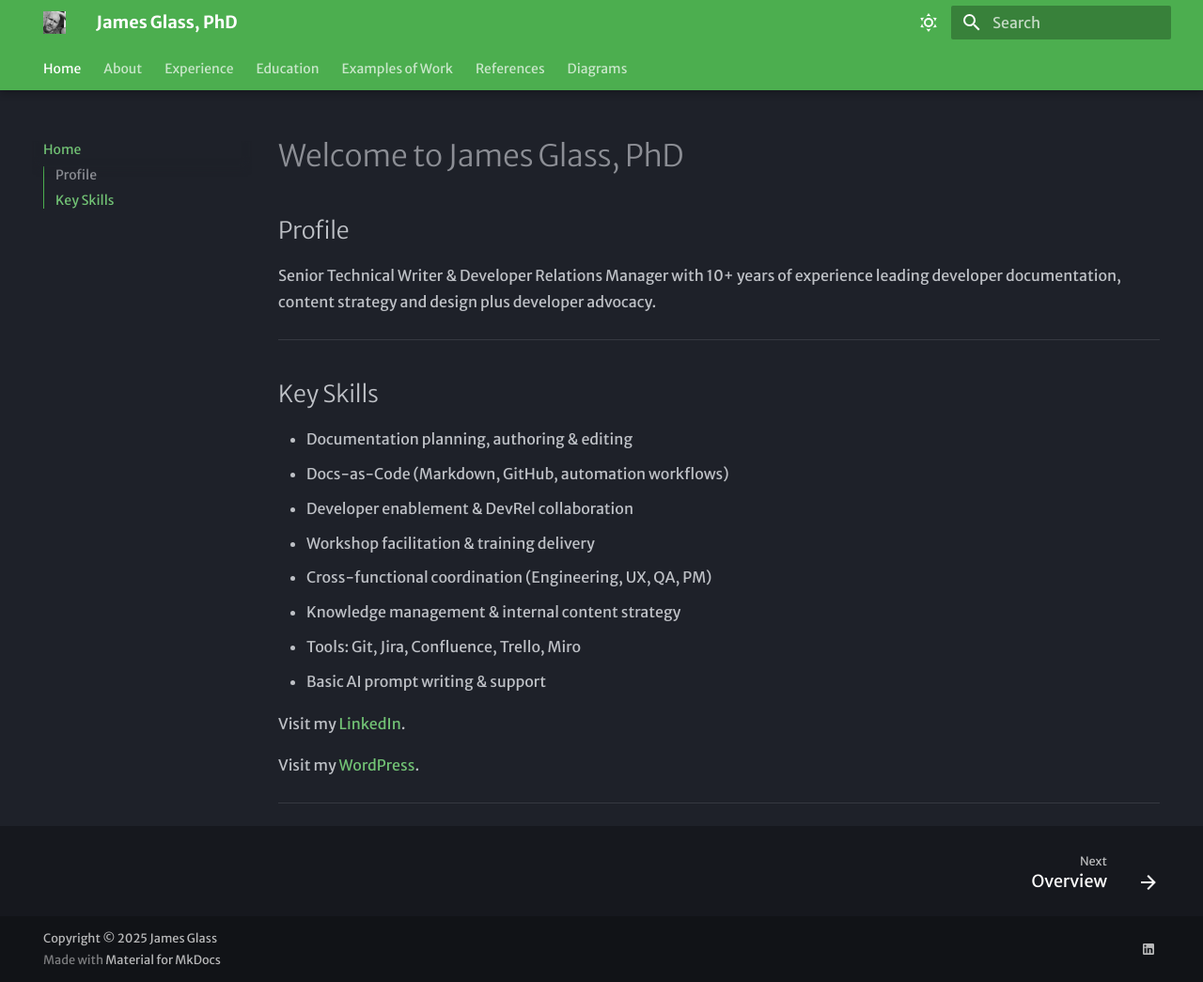
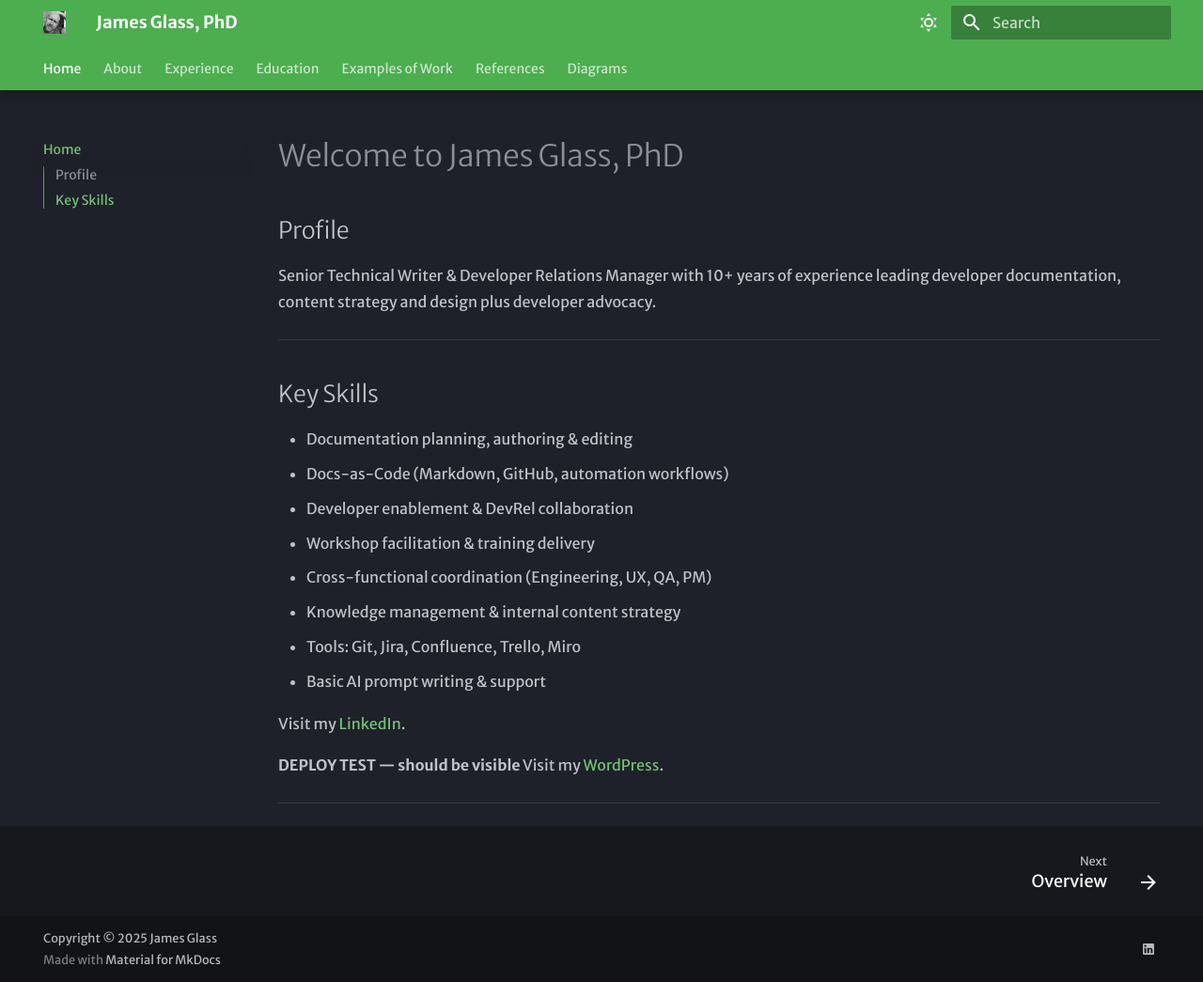
Before and after one commit to james-glass1999/MKDocs-James-Glass-PhD, an MkDocs documentation site: the page built from docs/index.md, in a window 1280 px wide and 1045 px high. Shown: the whole window at 94% size. Built offline with MkDocs 1.6.1 and Material for MkDocs 9.7.7, drawn with Linux system fonts in a browser that asks for light colours.

Commit message:
Add test line + WordPress link to index

```diff
--- a/docs/index.md
+++ b/docs/index.md
@@ -17,6 +17,7 @@ Senior Technical Writer & Developer Relations Manager with 10+ years of experien
 
 Visit my [LinkedIn](https://www.linkedin.com/in/james-glass-phd-206b7b3/){: target="_blank" rel="noopener" }.
 
+**DEPLOY TEST — should be visible**
 Visit my [WordPress](https://thewritingtimesblog.wordpress.com){: target="_blank" rel="noopener" }.
 
 ---
```
